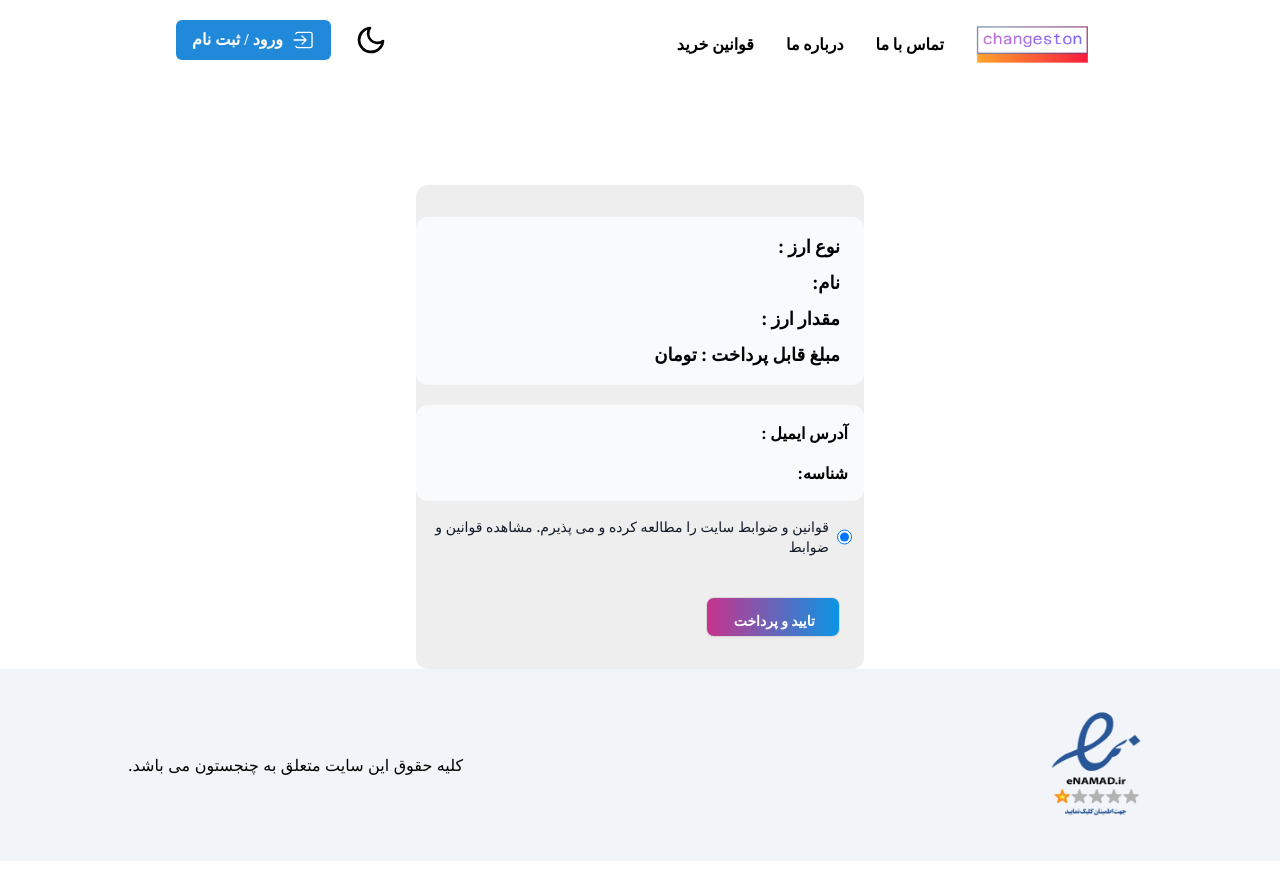
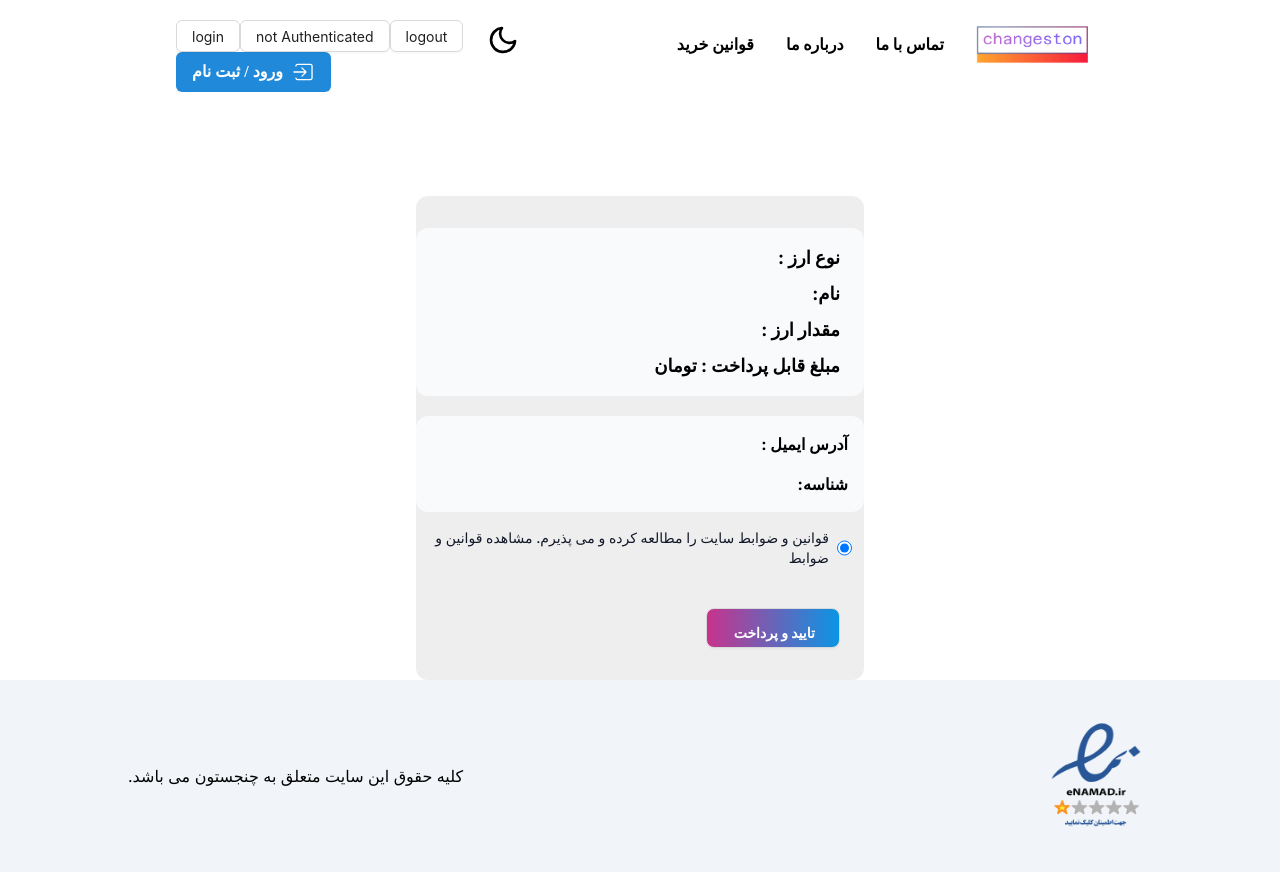
Before and after one commit to mtighorbani/Changeston, a Next.js app: page /wisev2 in a window 1280 px wide. Built offline with nearby package versions, Linux system fonts and the light colour scheme; no server answers.

Commit message:
fix: user data & authenticated field

```diff
--- a/components/LogInButton.tsx
+++ b/components/LogInButton.tsx
@@ -103,7 +103,22 @@ const LogInButton = () => {
         ]}
       ></Modal>
       <div>
-        {auth?.getUser()?.accessToken ? (
+        <Button
+          onClick={() => {
+            auth?.login({
+              accessToken: "4445458",
+              full_name: "majid",
+              month_limit: 5,
+              phone_number: "0994162948",
+              refreshToken: "5556657",
+            });
+          }}
+        >
+          login
+        </Button>
+        <Button onClick={() => {console.log(auth?.user)}}>{auth?.isAuthenticated ? 'Authenticated' : 'not Authenticated'}</Button>
+        <Button onClick={() => auth?.logout()}>logout</Button>
+        {auth?.isAuthenticated ? (
           <Button
             onClick={handleOpenLogoutModal}
             loading={pendingLogOut}
--- a/context/AuthContext.tsx
+++ b/context/AuthContext.tsx
@@ -13,8 +13,8 @@ export type AuthContextType = {
 export const AuthContext = React.createContext<AuthContextType | null>(null!);
 
 export const AuthProvider = (props: React.PropsWithChildren) => {
-  const { login, logout, isAuthenticated } = useAuth();
-  const { user, getUser } = useUser();
+  const { login, logout, isAuthenticated, user } = useAuth();
+  const { getUser } = useUser();
   const { children } = props;
 
   return (
--- a/hooks/useAuth.ts
+++ b/hooks/useAuth.ts
@@ -3,15 +3,13 @@ import { useUser } from "./useUser";
 import { User } from "@/models/models";
 
 export const useAuth = () => {
-  const { addUser, removeUser, user,getUser } = useUser();
-  const [isAuthenticated, setIsAuthenticated] = useState(false);
+  const { addUser, removeUser, user, getUser } = useUser();
+  const [isAuthenticated, setIsAuthenticated] = useState(
+    localStorage.getItem("isAuthenticated") ? true : false
+  );
 
   useEffect(() => {
-    if (user) {
-      setIsAuthenticated(true);
-    } else {
-      setIsAuthenticated(false);
-    }
+    setIsAuthenticated(localStorage.getItem("isAuthenticated") ? true : false);
   }, [user]);
 
   const login = (user: User) => {
@@ -20,7 +18,8 @@ export const useAuth = () => {
 
   const logout = () => {
     removeUser();
+    setIsAuthenticated(false)
   };
 
-  return { login, logout, user, isAuthenticated,getUser };
+  return { login, logout, user, isAuthenticated, getUser };
 };
--- a/hooks/useUser.ts
+++ b/hooks/useUser.ts
@@ -3,20 +3,23 @@ import { useLocalStorage } from "./useLocalStorage";
 import { User } from "@/models/models";
 
 export const useUser = () => {
-  const [user, setUser] = useState<User | null>(null);
   const { setItem, removeItem, getItem } = useLocalStorage();
+  const [user, setUser] = useState<User | null>(JSON.parse(getItem("user")!));
 
   const addUser = (user: User) => {
     setUser(user);
     setItem("user", JSON.stringify(user));
-    console.log("addUser: ", user);
+    setItem("isAuthenticated", JSON.stringify(true));
   };
 
+  //TODO: remove getUser & use user
   const getUser = () => JSON.parse(getItem("user")!);
 
   const removeUser = () => {
     setUser(null);
     removeItem("user");
+    removeItem("isAuthenticated");
   };
+
   return { user, addUser, removeUser, getUser };
 };
```
